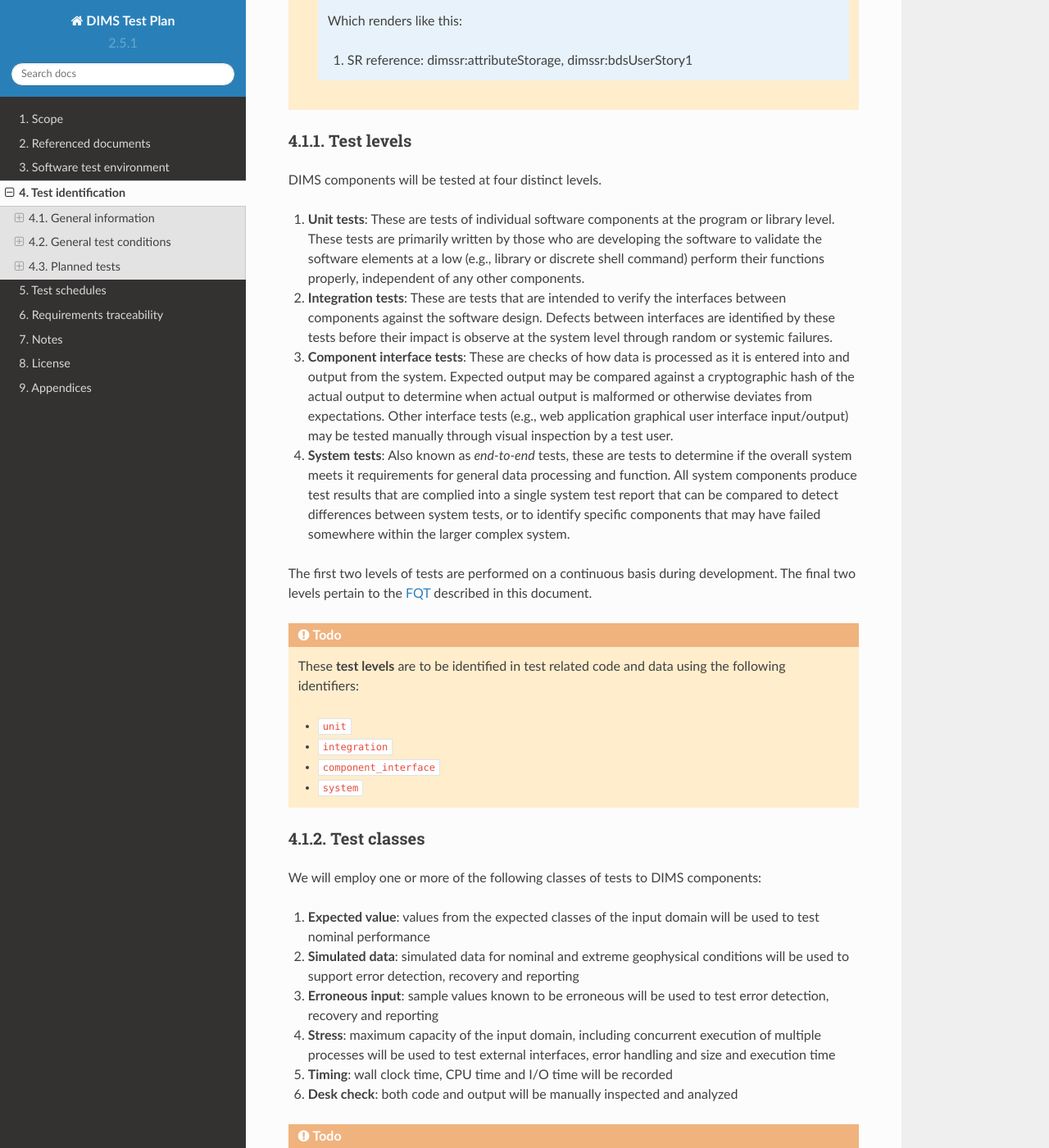
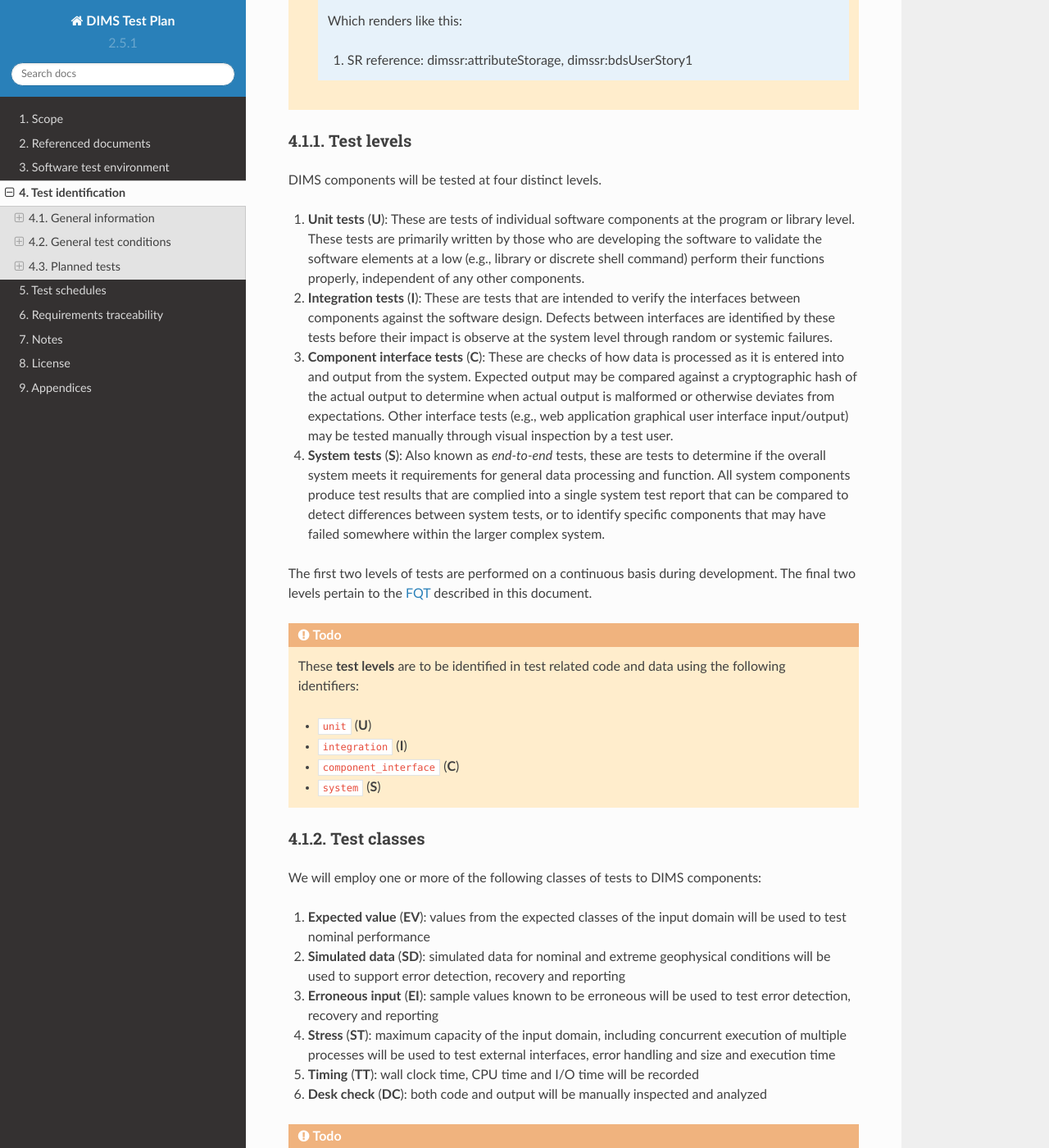
Before and after one commit to uw-dims/dims-tp, a Sphinx documentation site: the page built from docs/source/testidentification.rst, in a window 1280 px wide and 1400 px high, scrolled down 519 px. Shown: the whole window at 82% size. Built offline with Sphinx 7.4.7 and the Read the Docs theme 2.0.0, drawn with Linux system fonts in a browser that asks for light colours; some of the changed text lies outside the part shown.

```diff
--- a/docs/source/testidentification.rst
+++ b/docs/source/testidentification.rst
@@ -42,25 +42,25 @@ Test levels
 
 DIMS components will be tested at four distinct levels.
 
-#. **Unit tests**: These are tests of individual software components at the program or
+#. **Unit tests** (**U**): These are tests of individual software components at the program or
    library level. These tests are primarily written by those who are developing
    the software to validate the software elements at a low (e.g., library or
    discrete shell command) perform their functions properly, independent
    of any other components.
 
-#. **Integration tests**: These are tests that are intended to verify the interfaces
+#. **Integration tests** (**I**): These are tests that are intended to verify the interfaces
    between components against the software design. Defects between interfaces are
    identified by these tests before their impact is observe at the system level
    through random or systemic failures.
 
-#. **Component interface tests**: These are checks of how data is processed as
+#. **Component interface tests** (**C**): These are checks of how data is processed as
    it is entered into and output from the system. Expected output may be compared
    against a cryptographic hash of the actual output to determine when actual
    output is malformed or otherwise deviates from expectations. Other interface
    tests (e.g., web application graphical user interface input/output) may
    be tested manually through visual inspection by a test user.
 
-#. **System tests**: Also known as `end-to-end` tests, these are tests to
+#. **System tests** (**S**): Also known as `end-to-end` tests, these are tests to
    determine if the overall system meets it requirements for general data
    processing and function. All system components produce test results that are
    complied into a single system test report that can be compared to detect
@@ -76,10 +76,10 @@ described in this document.
     These **test levels** are to be identified in test related code and data
     using the following identifiers:
 
-    * ``unit``
-    * ``integration``
-    * ``component_interface``
-    * ``system``
+    * ``unit`` (**U**)
+    * ``integration`` (**I**)
+    * ``component_interface`` (**C**)
+    * ``system`` (**S**)
 
 ..
 
@@ -92,22 +92,22 @@ Test classes
 We will employ one or more of the following classes of tests to DIMS
 components:
 
-#. **Expected value**: values from the expected classes of the input
+#. **Expected value** (**EV**): values from the expected classes of the input
    domain will be used to test nominal performance
 
-#. **Simulated data**: simulated data for nominal and extreme geophysical
+#. **Simulated data** (**SD**): simulated data for nominal and extreme geophysical
    conditions will be used to support error detection, recovery and reporting
 
-#. **Erroneous input**: sample values known to be erroneous will be used to test
+#. **Erroneous input** (**EI**): sample values known to be erroneous will be used to test
    error detection, recovery and reporting
 
-#. **Stress**: maximum capacity of the input domain, including concurrent
+#. **Stress** (**ST**): maximum capacity of the input domain, including concurrent
    execution of multiple processes will be used to test external interfaces,
    error handling and size and execution time
 
-#. **Timing**: wall clock time, CPU time and I/O time will be recorded
+#. **Timing** (**TT**): wall clock time, CPU time and I/O time will be recorded
 
-#. **Desk check**: both code and output will be manually inspected and
+#. **Desk check** (**DC**): both code and output will be manually inspected and
    analyzed
 
 .. todo::
@@ -115,12 +115,12 @@ components:
     These **test classes** are to be identified in test related code and data
     using the following identifiers:
 
-    * ``expected_value``
-    * ``simulated_data``
-    * ``erroneous_input``
-    * ``stress``
-    * ``timing``
-    * ``desk_check``
+    * ``expected_value`` (**EV**)
+    * ``simulated_data`` (**SD**)
+    * ``erroneous_input`` (**EI**)
+    * ``stress`` (**ST**)
+    * ``timing`` (**TT**)
+    * ``desk_check`` (**DC**)
 
 ..
 
```
